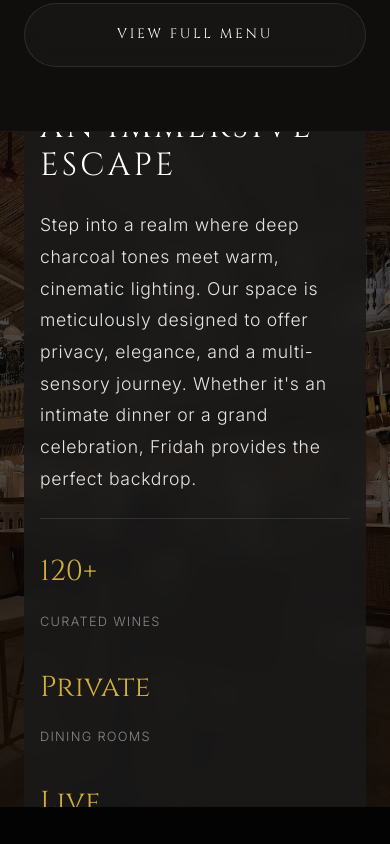
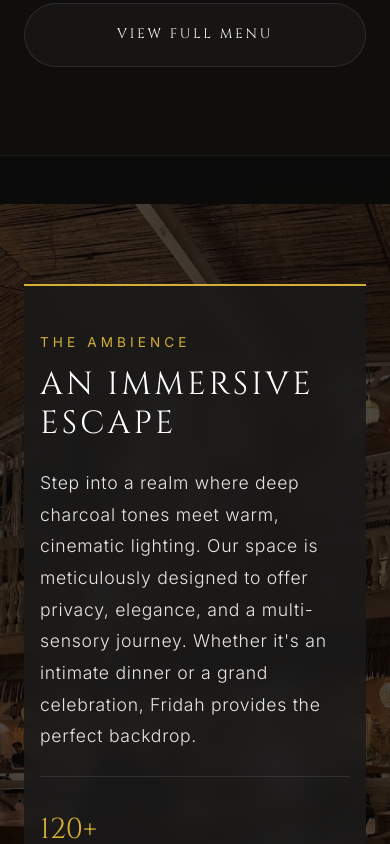
Before and after one commit to sherhanabid123-debug/Fridah-by-bohemians, a React (Vite) app: page / in a window 390 px wide. Shown: the part 2740-3584 px from the top of the page. Built offline with nearby package versions, Linux system fonts and the light colour scheme.

Commit message:
Fix: Resolved severe layout overlap on mobile between Signature Dishes and Experience sections. Disabled mobile parallax scale and enforced auto-height flow.

```diff
--- a/src/components/Experience.css
+++ b/src/components/Experience.css
@@ -1,6 +1,7 @@
 .experience {
     position: relative;
     width: 100%;
+    overflow: hidden;
 }
 
 .experience-parallax {
@@ -83,9 +84,18 @@
 }
 
 @media (max-width: 992px) {
+    .experience {
+        margin-top: var(--spacing-lg);
+        /* Guarantee physical separation from Signature Dishes */
+    }
+
     .experience-parallax {
         background-attachment: scroll;
-        /* Disable parallax on mobile/tablet for performance */
+        /* Disable parallax scaling on mobile/tablet to prevent intersection bounds overlapping */
+        transform: scale(1) !important;
+        height: auto;
+        min-height: 0;
+        padding: var(--spacing-xl) 0;
     }
 }
 
--- a/src/components/SignatureDishes.css
+++ b/src/components/SignatureDishes.css
@@ -145,6 +145,10 @@
         flex-shrink: 0;
     }
 
+    .text-center.mt-lg {
+        margin-bottom: var(--spacing-md);
+    }
+
     .dish-image {
         height: 350px;
     }
```
